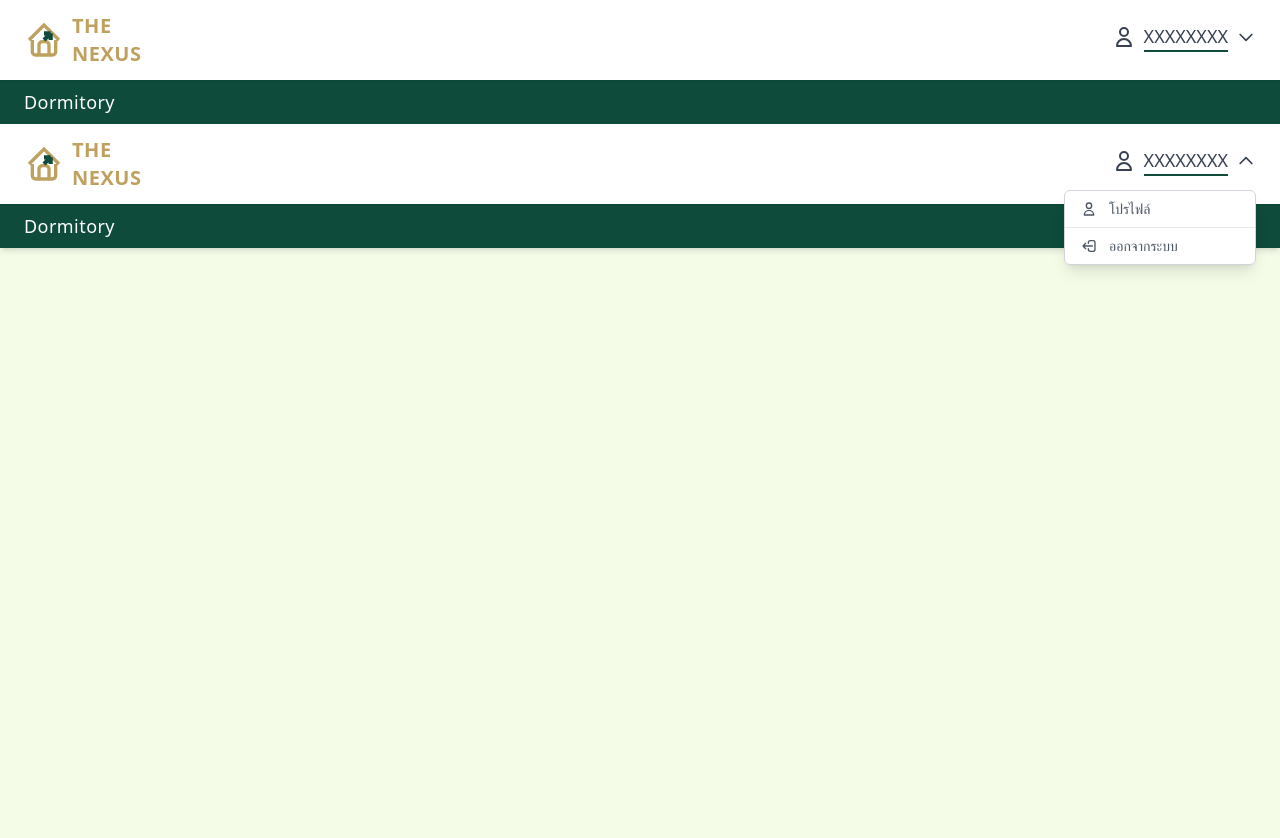
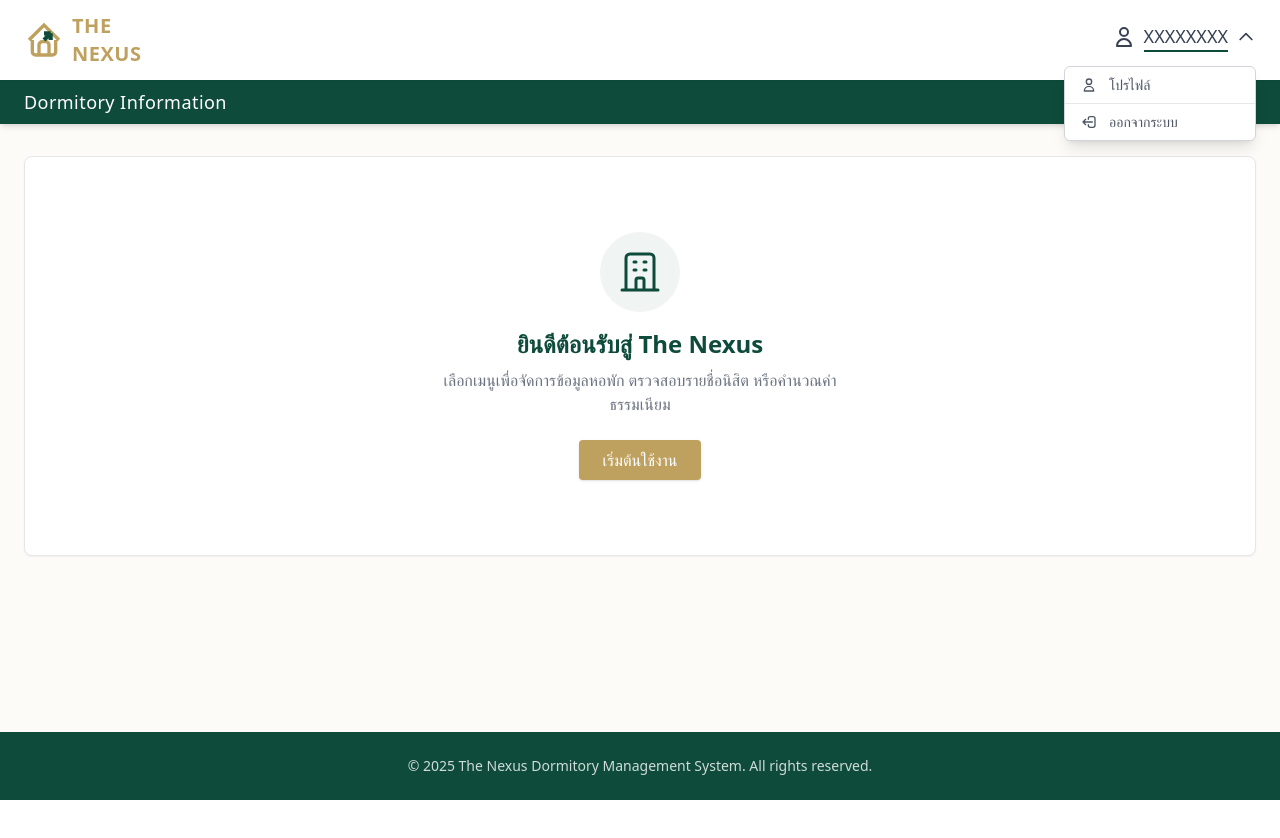
Before and after one commit to Arachaphon/TheNexus, a React (Vite) app in the folder frontend/: page /homemain in a window 1280 px wide. Shown: the top 838 px of the page. After the commit the page ends 800 px from the top, so only its background shows below. Built offline with nearby package versions, Linux system fonts and the light colour scheme.

Commit message:
style
update homemain

```diff
--- a/frontend/src/App/Admin/Home_Main/homemain.tsx
+++ b/frontend/src/App/Admin/Home_Main/homemain.tsx
@@ -6,82 +6,12 @@ const HomeMain = () => {
   const [isDropdownOpen, setIsDropdownOpen] = useState(false);
 
   return (
-    <div className="min-h-screen flex flex-col font-sans">
 
-      {/* --- 1. Navbar Section --- */}
-      <header className="bg-white px-6 py-3 flex justify-between items-center shadow-sm relative z-20">
-
-        {/* Logo Section */}
-        <div className="flex items-center gap-2">
-          {/* Logo Icon */}
-          <div className="w-10 h-10 relative flex items-center justify-center">
-             <svg viewBox="0 0 24 24" fill="none" className="w-full h-full text-[#bfa15f]" stroke="currentColor" strokeWidth="2">
-                <path d="M3 12l9-9 9 9M5 12v7a2 2 0 002 2h10a2 2 0 002-2v-7" />
-                <path d="M9 21v-6a2 2 0 012-2h2a2 2 0 012 2v6" />
-                <path d="M12 12l4-4m0 0v4m0-4h-4" className="text-[#0e4b3a]" strokeWidth="2.5" />
-             </svg>
-          </div>
-          {/* Logo Text */}
-          <div className="flex flex-col leading-none select-none">
-            <span className="text-[#bfa15f] font-bold text-xl tracking-wide">THE</span>
-            <span className="text-[#bfa15f] font-bold text-xl tracking-wide">NEXUS</span>
-          </div>
-        </div>
-
-        {/* User Profile & Dropdown */}
-        <div className="relative">
-          <button
-            onClick={() => setIsDropdownOpen(!isDropdownOpen)}
-            className="flex items-center gap-2 text-gray-700 hover:text-black focus:outline-none border-b-2 border-transparent hover:border-gray-300 pb-1"
-          >
-            {/* User Icon */}
-            <svg xmlns="http://www.w3.org/2000/svg" className="h-6 w-6" fill="none" viewBox="0 0 24 24" stroke="currentColor">
-              <path strokeLinecap="round" strokeLinejoin="round" strokeWidth={2} d="M16 7a4 4 0 11-8 0 4 4 0 018 0zM12 14a7 7 0 00-7 7h14a7 7 0 00-7-7z" />
-            </svg>
-
-            {/* Username placeholder */}
-            <span className="font-medium text-lg uppercase border-b-2 border-[#0e4b3a]">XXXXXXXX</span>
-
-            {/* Chevron Down Icon */}
-            <svg xmlns="http://www.w3.org/2000/svg" className={`h-5 w-5 transition-transform duration-200 ${isDropdownOpen ? 'rotate-180' : ''}`} fill="none" viewBox="0 0 24 24" stroke="currentColor">
-              <path strokeLinecap="round" strokeLinejoin="round" strokeWidth={2} d="M19 9l-7 7-7-7" />
-            </svg>
-          </button>
-
-          {/* Dropdown Menu Items */}
-          {isDropdownOpen && (
-            <div className="absolute right-0 top-full mt-2 w-48 bg-white border border-gray-300 rounded-md shadow-lg overflow-hidden z-30">
-              <button className="w-full flex items-center gap-3 px-4 py-2 text-sm text-gray-600 hover:bg-gray-50 border-b border-gray-200 text-left">
-                <svg xmlns="http://www.w3.org/2000/svg" className="h-4 w-4" fill="none" viewBox="0 0 24 24" stroke="currentColor">
-                  <path strokeLinecap="round" strokeLinejoin="round" strokeWidth={2} d="M16 7a4 4 0 11-8 0 4 4 0 018 0zM12 14a7 7 0 00-7 7h14a7 7 0 00-7-7z" />
-                </svg>
-                โปรไฟล์
-              </button>
-              <button className="w-full flex items-center gap-3 px-4 py-2 text-sm text-gray-600 hover:bg-gray-50 text-left">
-                <svg xmlns="http://www.w3.org/2000/svg" className="h-4 w-4 transform rotate-180" fill="none" viewBox="0 0 24 24" stroke="currentColor">
-                  <path strokeLinecap="round" strokeLinejoin="round" strokeWidth={2} d="M17 16l4-4m0 0l-4-4m4 4H7m6 4v1a3 3 0 01-3 3H6a3 3 0 01-3-3V7a3 3 0 013-3h4a3 3 0 013 3v1" />
-                </svg>
-                ออกจากระบบ
-              </button>
-            </div>
-          )}
-        </div>
-      </header>
-
-      {/* --- 2. Sub-Header (Green Bar) --- */}
-      <div className="bg-[#0e4b3a] text-white py-2 px-6 shadow-md z-10">
-        <div className="container mx-auto">
-            <h1 className="text-lg font-medium tracking-wide">Dormitory</h1>
-        </div>
-      </div>
-
-      {/* --- 3. Main Content (Cream Background) --- */}
       <main className="flex-1 bg-[#f4fce8] relative">
         {/* เรียกใช้ Component เนื้อหาหลักที่ import มา */}
         <C_HomeMain />
       </main>
 
-    </div>
   );
 }
 
--- a/frontend/src/App/components/C_homemain.tsx
+++ b/frontend/src/App/components/C_homemain.tsx
@@ -2,16 +2,17 @@ import React, { useState } from 'react';
 
 // Component หลัก
 export default function DormitoryLayout() {
-  const [isDropdownOpen, setIsDropdownOpen] = useState(true); // ตั้งเป็น true เพื่อให้เห็นเมนูตามรูป (ในการใช้งานจริงควรเริ่มที่ false)
+  const [isDropdownOpen, setIsDropdownOpen] = useState(true); // ในการใช้งานจริงควรเริ่มที่ false
 
   return (
-    <div className="min-h-screen flex flex-col font-sans">
-      {/* 1. Navbar Section */}
+    <div className="min-h-screen flex flex-col font-sans text-gray-800">
+
+      {/* --- 1. Navbar Section --- */}
       <header className="bg-white px-6 py-3 flex justify-between items-center shadow-sm relative z-20">
 
         {/* Logo Section */}
         <div className="flex items-center gap-2">
-          {/* Mockup Logo Icon (รูปบ้าน/ลูกศร) */}
+          {/* Logo Icon */}
           <div className="w-10 h-10 relative flex items-center justify-center">
              <svg viewBox="0 0 24 24" fill="none" className="w-full h-full text-[#bfa15f]" stroke="currentColor" strokeWidth="2">
                 <path d="M3 12l9-9 9 9M5 12v7a2 2 0 002 2h10a2 2 0 002-2v-7" />
@@ -20,7 +21,7 @@ export default function DormitoryLayout() {
              </svg>
           </div>
           {/* Logo Text */}
-          <div className="flex flex-col leading-none">
+          <div className="flex flex-col leading-none select-none">
             <span className="text-[#bfa15f] font-bold text-xl tracking-wide">THE</span>
             <span className="text-[#bfa15f] font-bold text-xl tracking-wide">NEXUS</span>
           </div>
@@ -37,48 +38,75 @@ export default function DormitoryLayout() {
               <path strokeLinecap="round" strokeLinejoin="round" strokeWidth={2} d="M16 7a4 4 0 11-8 0 4 4 0 018 0zM12 14a7 7 0 00-7 7h14a7 7 0 00-7-7z" />
             </svg>
 
+            {/* Username placeholder */}
             <span className="font-medium text-lg uppercase border-b-2 border-[#0e4b3a]">XXXXXXXX</span>
 
-            {/* Chevron Down */}
-            <svg xmlns="http://www.w3.org/2000/svg" className={`h-5 w-5 transition-transform ${isDropdownOpen ? 'rotate-180' : ''}`} fill="none" viewBox="0 0 24 24" stroke="currentColor">
+            {/* Chevron Down Icon */}
+            <svg xmlns="http://www.w3.org/2000/svg" className={`h-5 w-5 transition-transform duration-200 ${isDropdownOpen ? 'rotate-180' : ''}`} fill="none" viewBox="0 0 24 24" stroke="currentColor">
               <path strokeLinecap="round" strokeLinejoin="round" strokeWidth={2} d="M19 9l-7 7-7-7" />
             </svg>
           </button>
 
-          {/* Dropdown Menu */}
+          {/* Dropdown Menu Items */}
           {isDropdownOpen && (
             <div className="absolute right-0 top-full mt-2 w-48 bg-white border border-gray-300 rounded-md shadow-lg overflow-hidden z-30">
-              <a href="#profile" className="flex items-center gap-3 px-4 py-2 text-sm text-gray-600 hover:bg-gray-50 border-b border-gray-200">
+              <button className="w-full flex items-center gap-3 px-4 py-2 text-sm text-gray-600 hover:bg-gray-50 border-b border-gray-200 text-left">
                 <svg xmlns="http://www.w3.org/2000/svg" className="h-4 w-4" fill="none" viewBox="0 0 24 24" stroke="currentColor">
                   <path strokeLinecap="round" strokeLinejoin="round" strokeWidth={2} d="M16 7a4 4 0 11-8 0 4 4 0 018 0zM12 14a7 7 0 00-7 7h14a7 7 0 00-7-7z" />
                 </svg>
                 โปรไฟล์
-              </a>
-              <a href="#logout" className="flex items-center gap-3 px-4 py-2 text-sm text-gray-600 hover:bg-gray-50">
+              </button>
+              <button className="w-full flex items-center gap-3 px-4 py-2 text-sm text-gray-600 hover:bg-gray-50 text-left">
                 <svg xmlns="http://www.w3.org/2000/svg" className="h-4 w-4 transform rotate-180" fill="none" viewBox="0 0 24 24" stroke="currentColor">
                   <path strokeLinecap="round" strokeLinejoin="round" strokeWidth={2} d="M17 16l4-4m0 0l-4-4m4 4H7m6 4v1a3 3 0 01-3 3H6a3 3 0 01-3-3V7a3 3 0 013-3h4a3 3 0 013 3v1" />
                 </svg>
                 ออกจากระบบ
-              </a>
+              </button>
             </div>
           )}
         </div>
       </header>
 
-      {/* 2. Sub-Header (Dark Green Bar) */}
+      {/* --- 2. Sub-Header (Green Bar) --- */}
       <div className="bg-[#0e4b3a] text-white py-2 px-6 shadow-md z-10">
-        <div className="container mx-auto sm:mx-0">
-            <h1 className="text-lg font-medium tracking-wide text-center sm:text-left">Dormitory</h1>
+        <div className="container mx-auto">
+            <h1 className="text-lg font-medium tracking-wide">Dormitory Information</h1>
         </div>
       </div>
 
-      {/* 3. Main Content Area */}
-      <main className="flex-1 bg-[#f4fce8] relative">
-        {/* พื้นที่สำหรับใส่เนื้อหาอื่นๆ */}
-        <div className="container mx-auto p-6">
-           {/* Content goes here */}
+      {/* --- 3. Main Content (Cream Background) --- */}
+      <main className="flex-grow bg-[#fdfbf7] px-6 py-8">
+        <div className="container mx-auto">
+
+          {/* Content Card Example */}
+          <div className="bg-white rounded-lg shadow-sm border border-gray-200 p-8 min-h-[400px] flex flex-col items-center justify-center text-center">
+
+            <div className="bg-[#f0f4f3] p-4 rounded-full mb-4">
+              <svg xmlns="http://www.w3.org/2000/svg" className="h-12 w-12 text-[#0e4b3a]" fill="none" viewBox="0 0 24 24" stroke="currentColor">
+                <path strokeLinecap="round" strokeLinejoin="round" strokeWidth={1.5} d="M19 21V5a2 2 0 00-2-2H7a2 2 0 00-2 2v16m14 0h2m-2 0h-5m-9 0H3m2 0h5M9 7h1m-1 4h1m4-4h1m-1 4h1m-5 10v-5a1 1 0 011-1h2a1 1 0 011 1v5m-4 0h4" />
+              </svg>
+            </div>
+
+            <h2 className="text-2xl font-bold text-[#0e4b3a] mb-2">ยินดีต้อนรับสู่ The Nexus</h2>
+            <p className="text-gray-500 max-w-md mb-6">
+              เลือกเมนูเพื่อจัดการข้อมูลหอพัก ตรวจสอบรายชื่อนิสิต หรือคำนวณค่าธรรมเนียม
+            </p>
+
+            <button className="px-6 py-2 bg-[#bfa15f] hover:bg-[#a88d50] text-white rounded shadow transition-colors">
+              เริ่มต้นใช้งาน
+            </button>
+
+          </div>
         </div>
       </main>
+
+      {/* --- 4. Footer --- */}
+      <footer className="bg-[#0e4b3a] text-white py-6 mt-auto">
+        <div className="container mx-auto text-center">
+          <p className="text-sm opacity-80">&copy; 2025 The Nexus Dormitory Management System. All rights reserved.</p>
+        </div>
+      </footer>
+
     </div>
   );
 }
```
